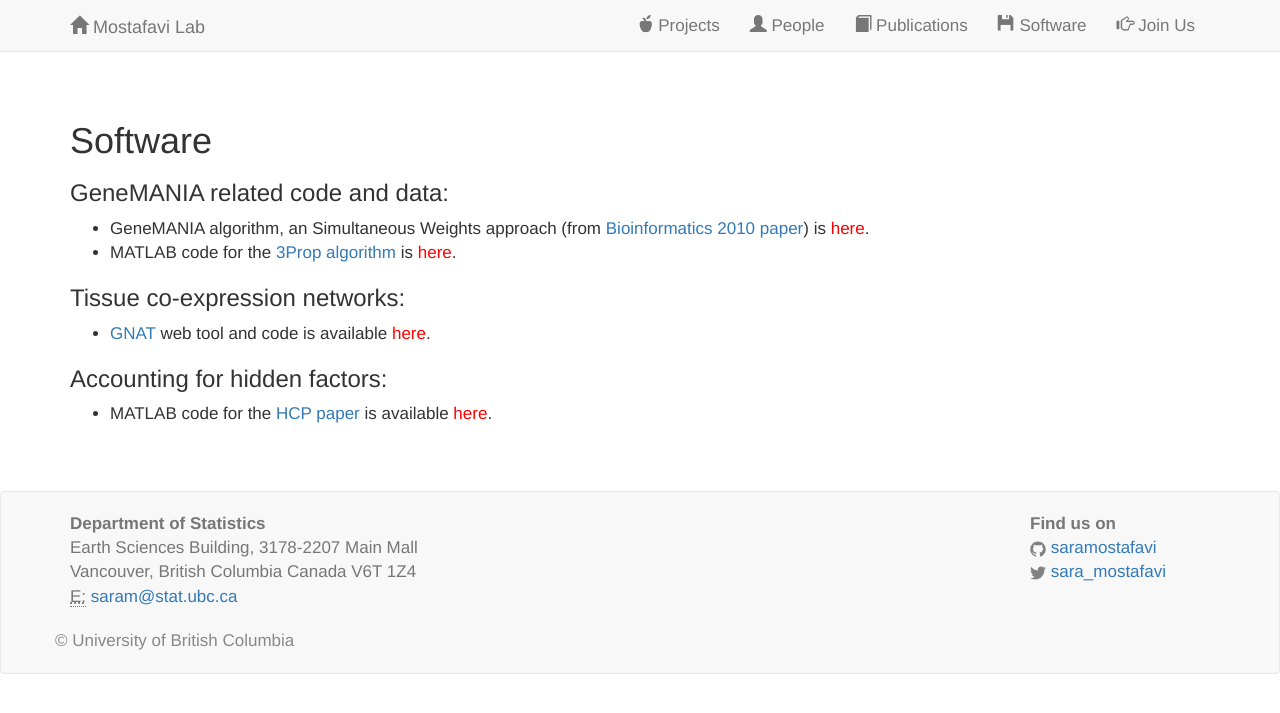
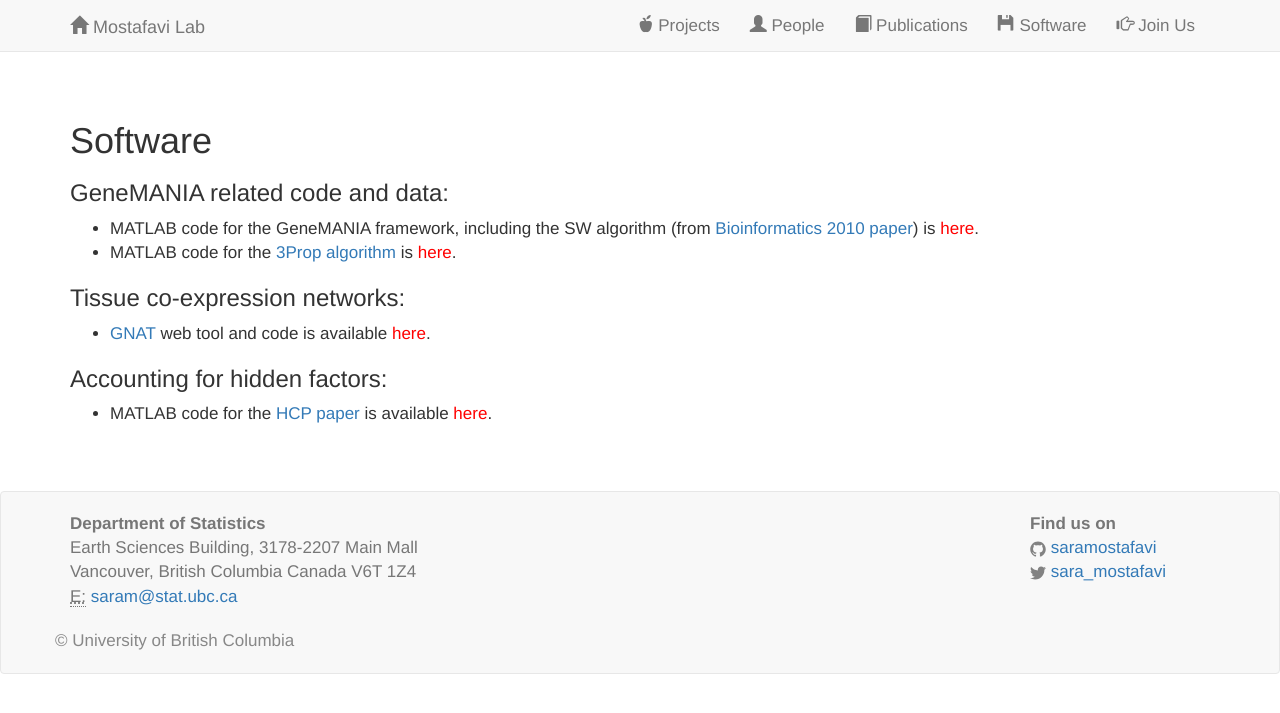
Before and after one commit to saramostafavi/saramostafavi.github.io, a Jekyll site: the page built from software.html, in a window 1280 px wide. Shown: the top 713 px of the page. Built offline with Jekyll 4.4.1, drawn with Linux system fonts in a browser that asks for light colours; nearby versions of some CDN libraries; a style sheet for code colours, icons or effects is not loaded.

Commit message:
Update software.html

```diff
--- a/software.html
+++ b/software.html
@@ -8,7 +8,7 @@
      <h3>GeneMANIA related code and data:</h3>
      <p>
      <ul>
-         <li>GeneMANIA algorithm, an Simultaneous Weights approach (from <a href="http://www.ncbi.nlm.nih.gov/pubmed/20507895">Bioinformatics 2010 paper</a>) is <a href="http://morrislab.med.utoronto.ca/~sara/SW/" style="color:red">here</a>.</li>
+         <li>MATLAB code for the GeneMANIA framework, including the SW algorithm (from <a href="http://www.ncbi.nlm.nih.gov/pubmed/20507895">Bioinformatics 2010 paper</a>) is <a href="http://morrislab.med.utoronto.ca/~sara/SW/" style="color:red">here</a>.</li>
          <li>MATLAB code for the <a href="http://www.ncbi.nlm.nih.gov/pmc/articles/PMC3532359/">3Prop algorithm</a> is <a href="http://ai.stanford.edu/~saram/3propcode.zip" style="color:red">here</a>.</li>
      </ul>
       </p>
```
